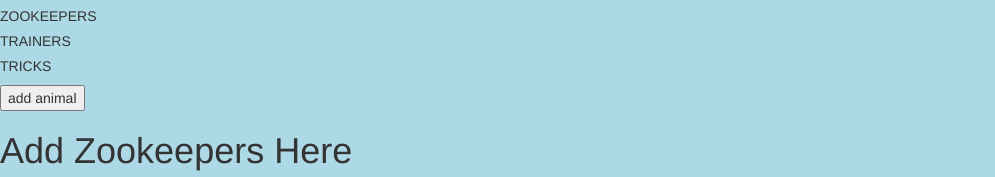
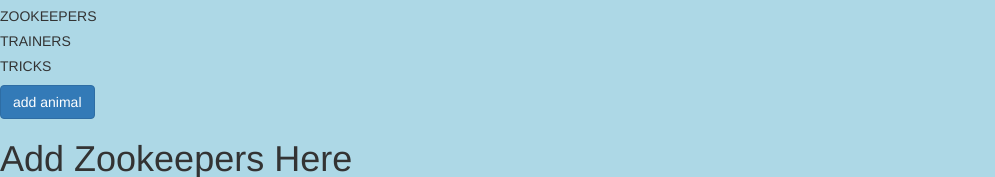
Before and after one commit to priyakamesh/mean-mongoose-zoo, a website: page client/index.html at #!/add in a window 1280 px wide. Shown: the part 606-783 px from the top of the page, without its empty margins (0-995 px from the left). Drawn offline with nearby package versions, Linux system fonts and the light colour scheme; some packages are replaced by stand-ins of ours; no server answers.

Commit message:
added bootstrap style to button

```diff
--- a/client/partials/addAnimals.html
+++ b/client/partials/addAnimals.html
@@ -34,7 +34,8 @@
         <label for={{trick.name}}>{{trick.name}}</label>
       </div>
     </div>
-    <input type="button" value="add animal" ng-click="addAnimal()">
+
+    <input class="btn btn-primary" type="button" value="add animal" ng-click="addAnimal()">
   </div>
 </fieldset>
 
```
